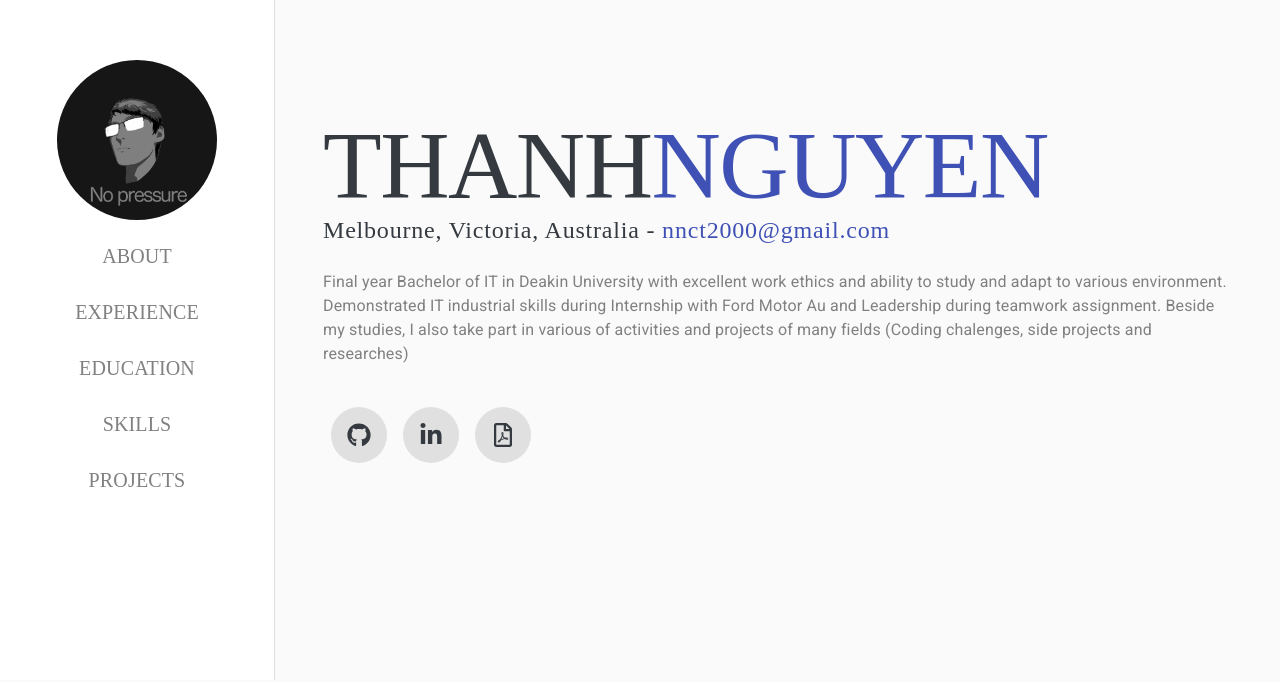
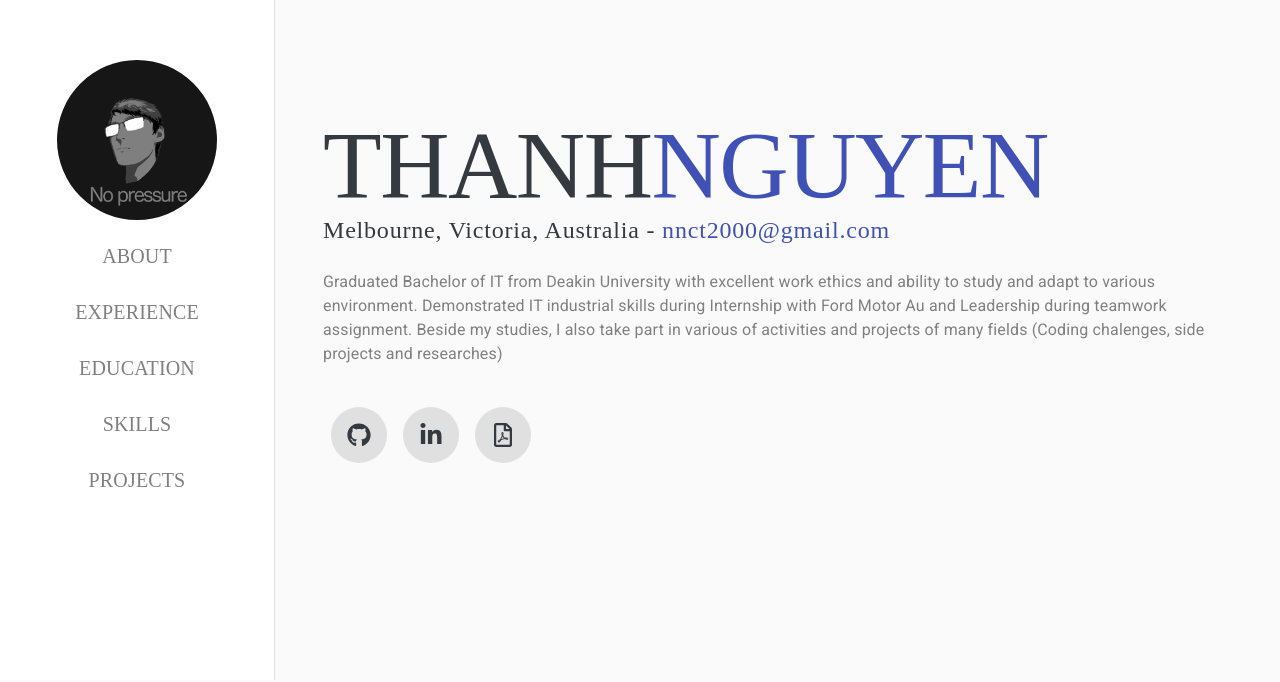
Before and after one commit to NNCT2904/nnct2904.github.io, a React (Create React App) app: page / in a window 1280 px wide. Shown: the part 120-802 px from the top of the page. Built offline with nearby package versions, Linux system fonts and the light colour scheme; a web font is replaced by a local one.

Commit message:
Update info

```diff
--- a/src/components/Contents/AboutSection/index.tsx
+++ b/src/components/Contents/AboutSection/index.tsx
@@ -56,7 +56,7 @@ const AboutSection: FC = () => {
 
         <Box fontWeight="fontWeightLight" textAlign="left" mt={3} mb={3}>
           <Typography variant="body1" gutterBottom>
-            Final year Bachelor of IT in Deakin University with excellent work
+            Graduated Bachelor of IT from Deakin University with excellent work
             ethics and ability to study and adapt to various environment.
             Demonstrated IT industrial skills during Internship with Ford Motor
             Au and Leadership during teamwork assignment. Beside my studies, I
--- a/src/components/Contents/ProjectSection/index.tsx
+++ b/src/components/Contents/ProjectSection/index.tsx
@@ -33,6 +33,12 @@ const projectsData = (): { projects: ProjectsMetadata } => ({
         'Development of a mobile application to be used as a learning resource for nurses interested in working in the speciality area. Following a Microservices architecture involving a .NET back-end, ReactJS and React Native front-ends, containerized and hosted the back-end as an Azure container instance',
       url: 'https://www.deakin.edu.au/about-deakin/news-and-media-releases/news/it-students-win-prestigious-2021-iawards-for-the-second-year-in-a-row',
     },
+    {
+      title: 'IBM Quantum Challenge - Fall 2021',
+      description:
+        "Demonstrated an ability to utilize Qiskit's application module and the specific classes to solve problems in the area of finance, natural sciences, machine learning and optimization. Able to solve a battery revenue knapsack optimization problem and find the optimized solution with QAOA.",
+      url: 'https://www.credly.com/badges/84ff1b26-7fc2-47f3-bb26-d9a28dcc6079/public_url',
+    },
   ],
 });
 
```
Also changed, not shown: 1 other file (tests, documents, lock files or other folders).
